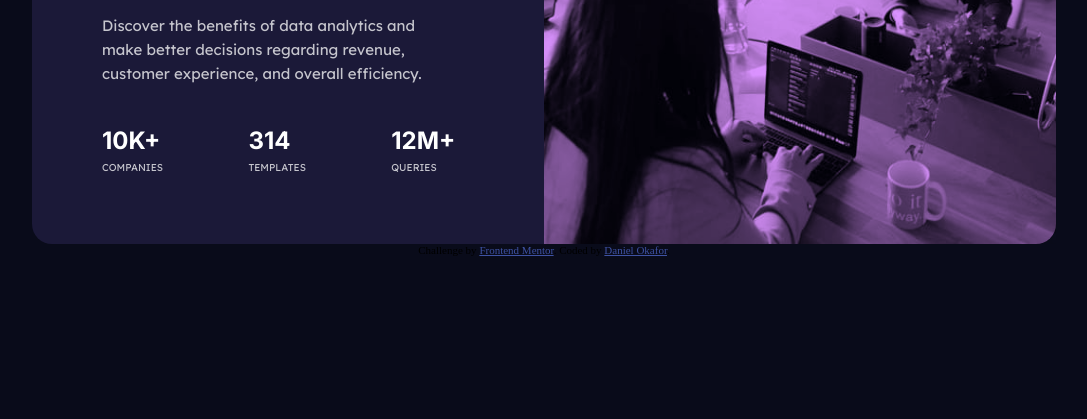
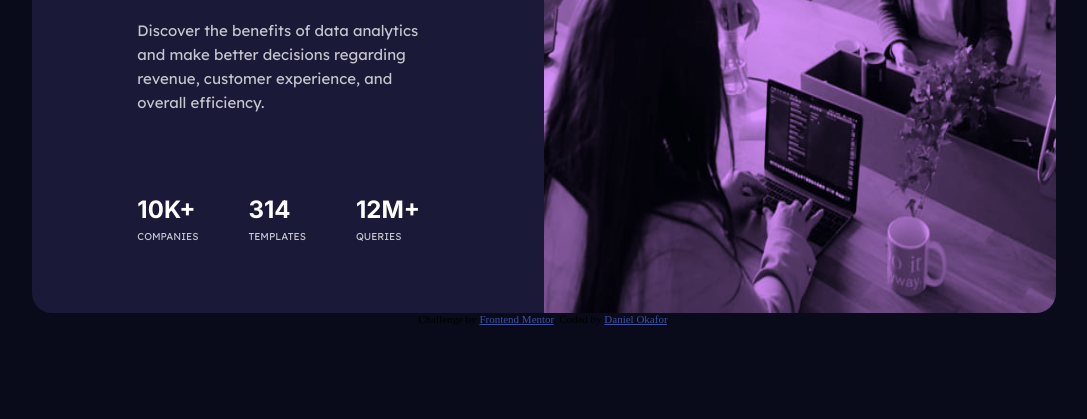
Before and after one commit to Buch-dev/Stats-Card, a plain HTML site: page index.html in a window 1280 px wide. Shown: the part 381-800 px from the top of the page, without its empty margins (96-1183 px from the left). Drawn offline with Linux system fonts and the light colour scheme.

Commit message:
Second Stats Preview Card

```diff
--- a/index.html
+++ b/index.html
@@ -38,6 +38,16 @@
 
     .container-2 {
       width: 95%;
+    }
+
+    .container-3 {
+      width: 80%;
+      margin: auto;
+    }
+
+    .container-3 p {
+      margin-top: 2.2rem;
+      margin-bottom: 5rem;
     }
 
 
@@ -96,7 +106,7 @@
 
     .stats-head {
       font-size: x-large;
-      font-weight: 400;
+      font-weight: 550;
       color: hsl(0, 0%, 100%);
       margin-bottom: 6px;
       font-family: 'Inter', sans-serif;
```
